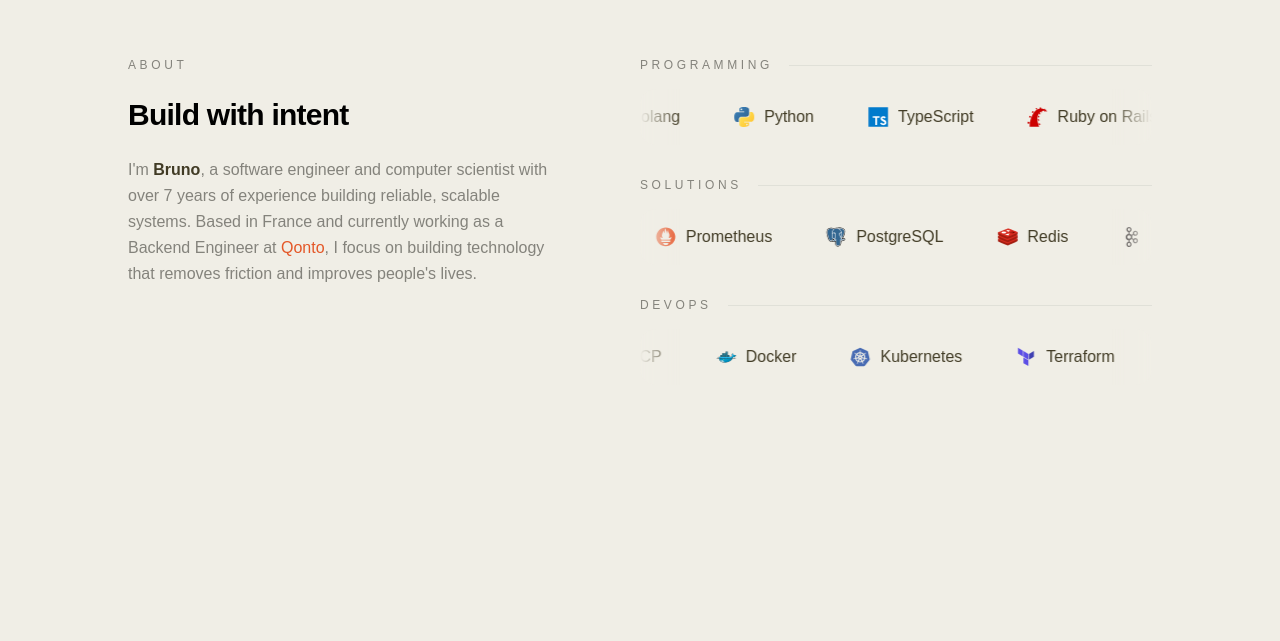
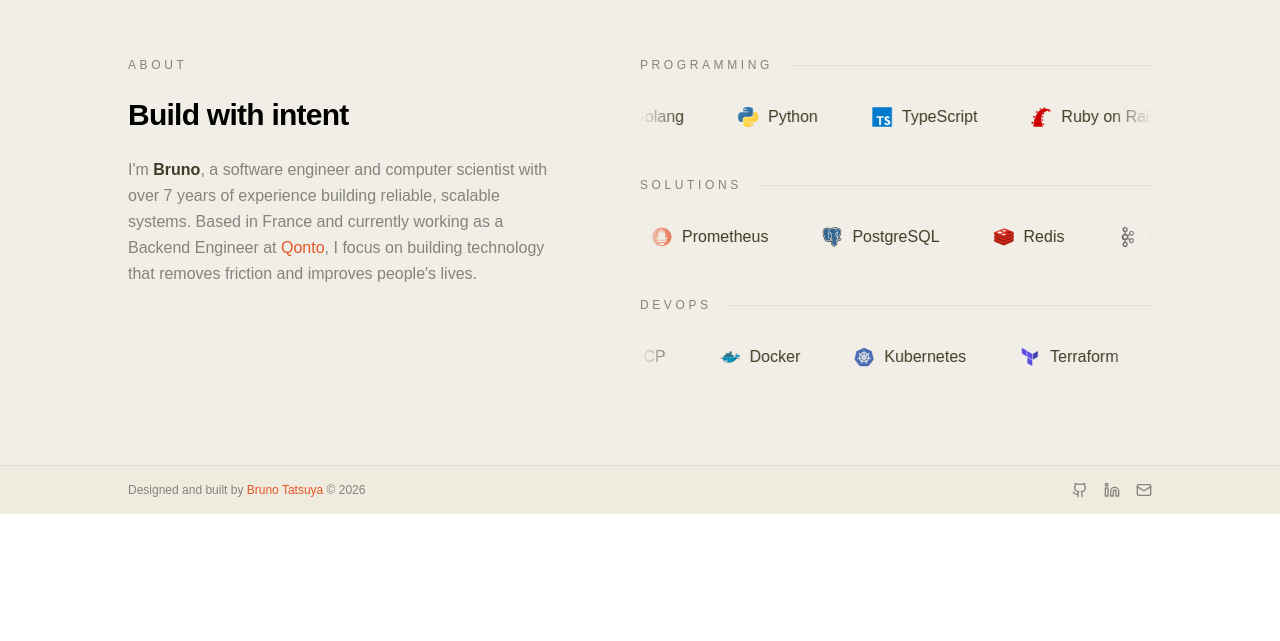
Before and after one commit to brunotatsuya/brunotatsuya.dev, a Next.js app: page / in a window 1280 px wide. Shown: the part 839-1480 px from the top of the page. After the commit the page ends 1353 px from the top, so only its background shows below. Built offline with nearby package versions, Linux system fonts and the light colour scheme; a web font is replaced by a local one.

Commit message:
Remove ghost space between sections

```diff
--- a/src/app/(index)/components/about/about.tsx
+++ b/src/app/(index)/components/about/about.tsx
@@ -11,9 +11,9 @@
   return (
     <section
       id="about"
-      className="bg-background relative min-h-svh scroll-mt-4 font-mono"
+      className="bg-background relative scroll-mt-4 font-mono pb-16 md:pb-20"
     >
-      <div className="relative mx-auto flex min-h-svh w-full max-w-6xl flex-col gap-12 px-8 pt-14 pb-16 md:flex-row md:items-start md:gap-20 md:px-12 md:pt-24 md:pb-20 lg:px-16">
+      <div className="relative mx-auto flex w-full max-w-6xl flex-col gap-12 px-8 pt-14 md:flex-row md:items-start md:gap-20 md:px-12 md:pt-24 lg:px-16">
         <BlurReveal className="flex flex-col gap-6 md:w-6/12">
           <span className="text-muted-foreground text-xs tracking-[0.3em] uppercase">
             {t('index.about.eyebrow')}
```
